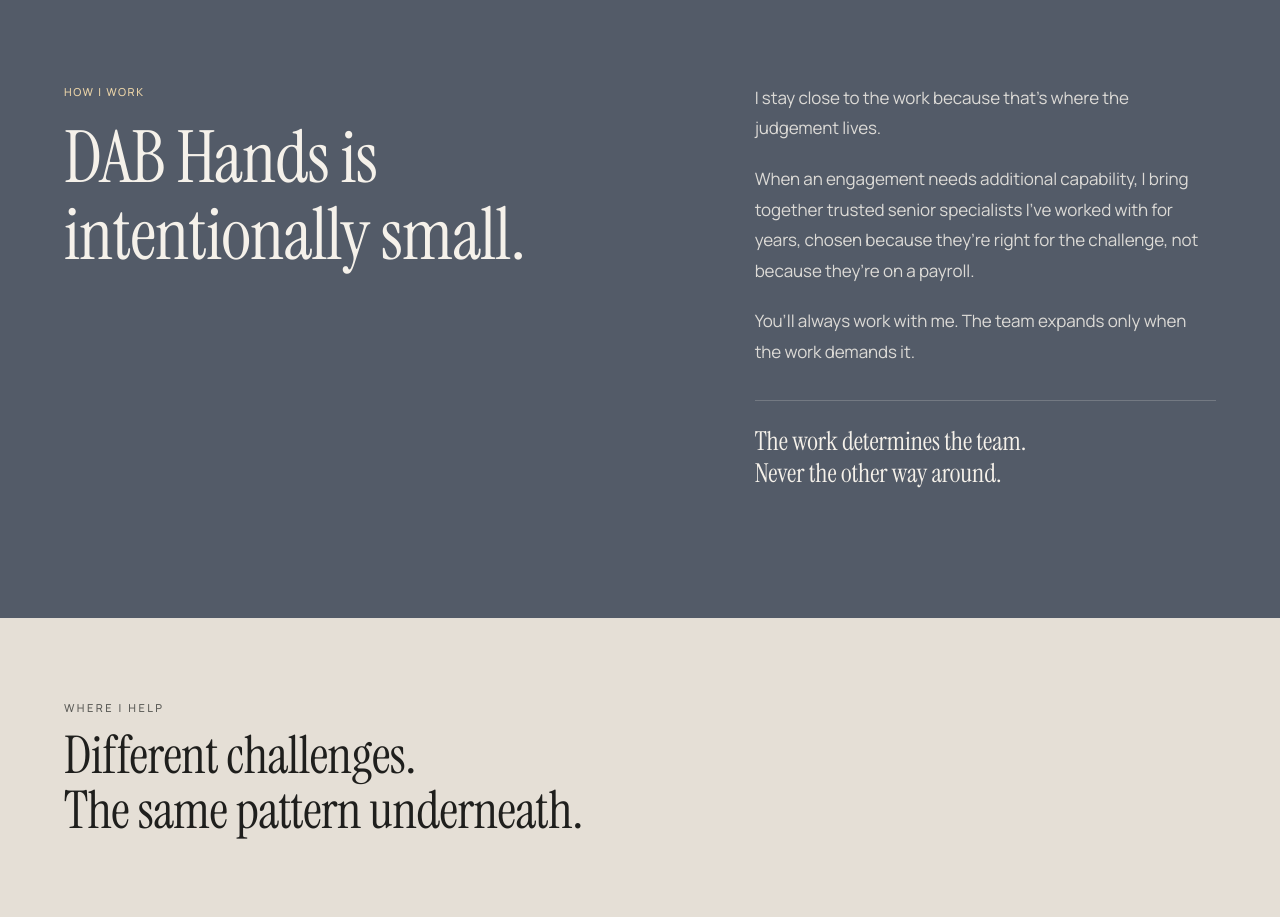
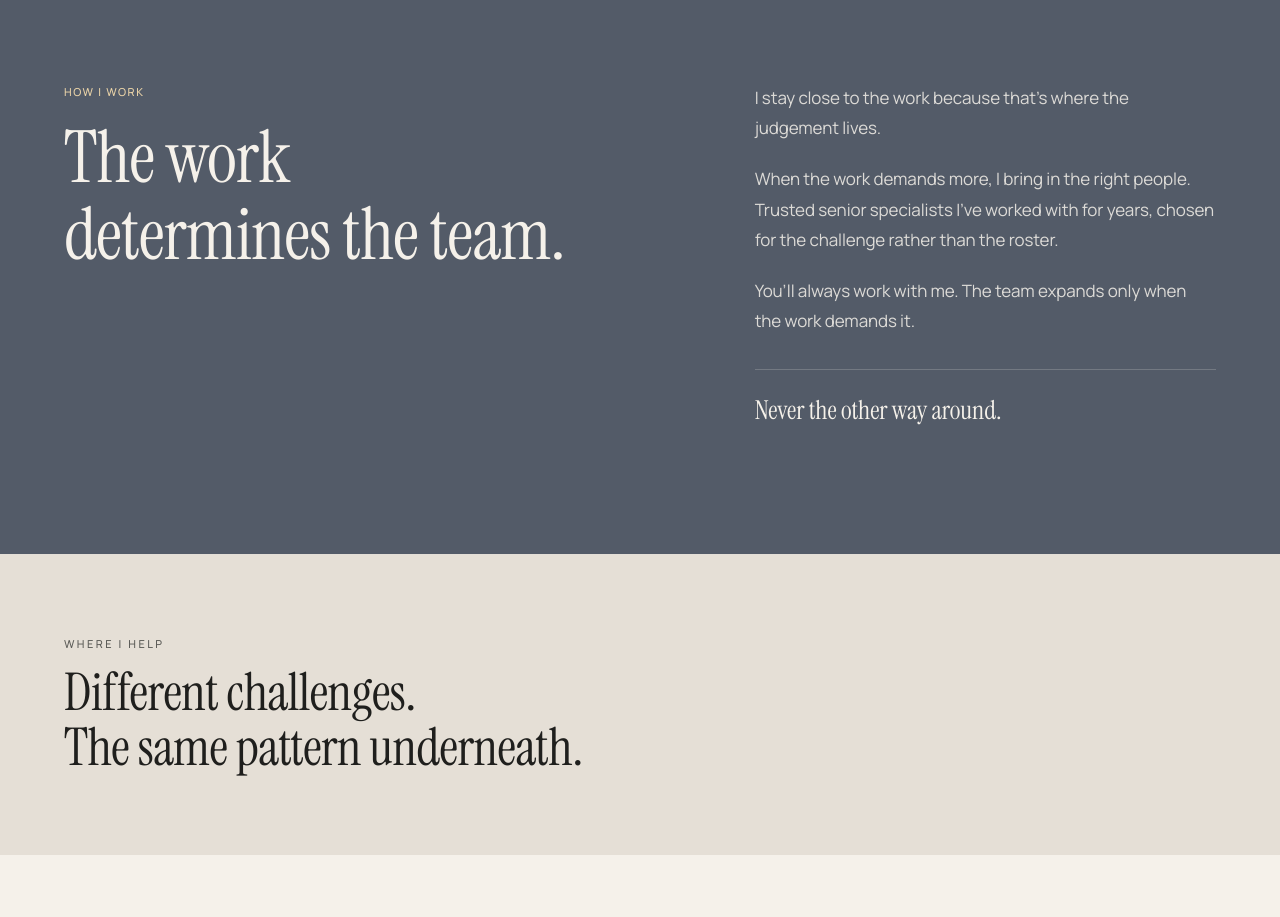
Before and after one commit to darrenbrett-lang/dabhands.delivery, a Next.js app: page / in a window 1280 px wide. Shown: the part 3960-4877 px from the top of the page. Built offline with nearby package versions, Linux system fonts and the light colour scheme.

Commit message:
How I work: copy to 'The work determines the team.' + tighter specialist line
Co-Authored-By: Claude Opus 4.8 <noreply@anthropic.com>

```diff
--- a/pages/index.tsx
+++ b/pages/index.tsx
@@ -234,7 +234,7 @@ export default function Home() {
               <FadeUp className="col-span-4 md:col-span-6">
                 <p className="eyebrow mb-5" style={{ color: '#EBD4A8', letterSpacing: '0.14em' }}>How I work</p>
                 <h2 className="font-serif text-[42px] sm:text-[54px] md:text-[62px] lg:text-[72px] leading-[1.0] tracking-[-0.02em] u-balance">
-                  DAB Hands is intentionally small.
+                  The work determines the team.
                 </h2>
               </FadeUp>
 
@@ -246,7 +246,7 @@ export default function Home() {
                 </FadeUp>
                 <FadeUp delay={0.16}>
                   <p className="mt-5 text-[16px] md:text-[17px] leading-[1.8] text-bone/85">
-                    When an engagement needs additional capability, I bring together trusted senior specialists I’ve worked with for years, chosen because they’re right for the challenge, not because they’re on a payroll.
+                    When the work demands more, I bring in the right people. Trusted senior specialists I’ve worked with for years, chosen for the challenge rather than the roster.
                   </p>
                 </FadeUp>
                 <FadeUp delay={0.22}>
@@ -256,7 +256,7 @@ export default function Home() {
                 </FadeUp>
                 <FadeUp delay={0.28}>
                   <p className="mt-8 pt-6 border-t border-bone/20 font-serif text-[22px] md:text-[26px] leading-[1.25] text-bone u-balance">
-                    The work determines the team. Never the other way around.
+                    Never the other way around.
                   </p>
                 </FadeUp>
               </div>
```
